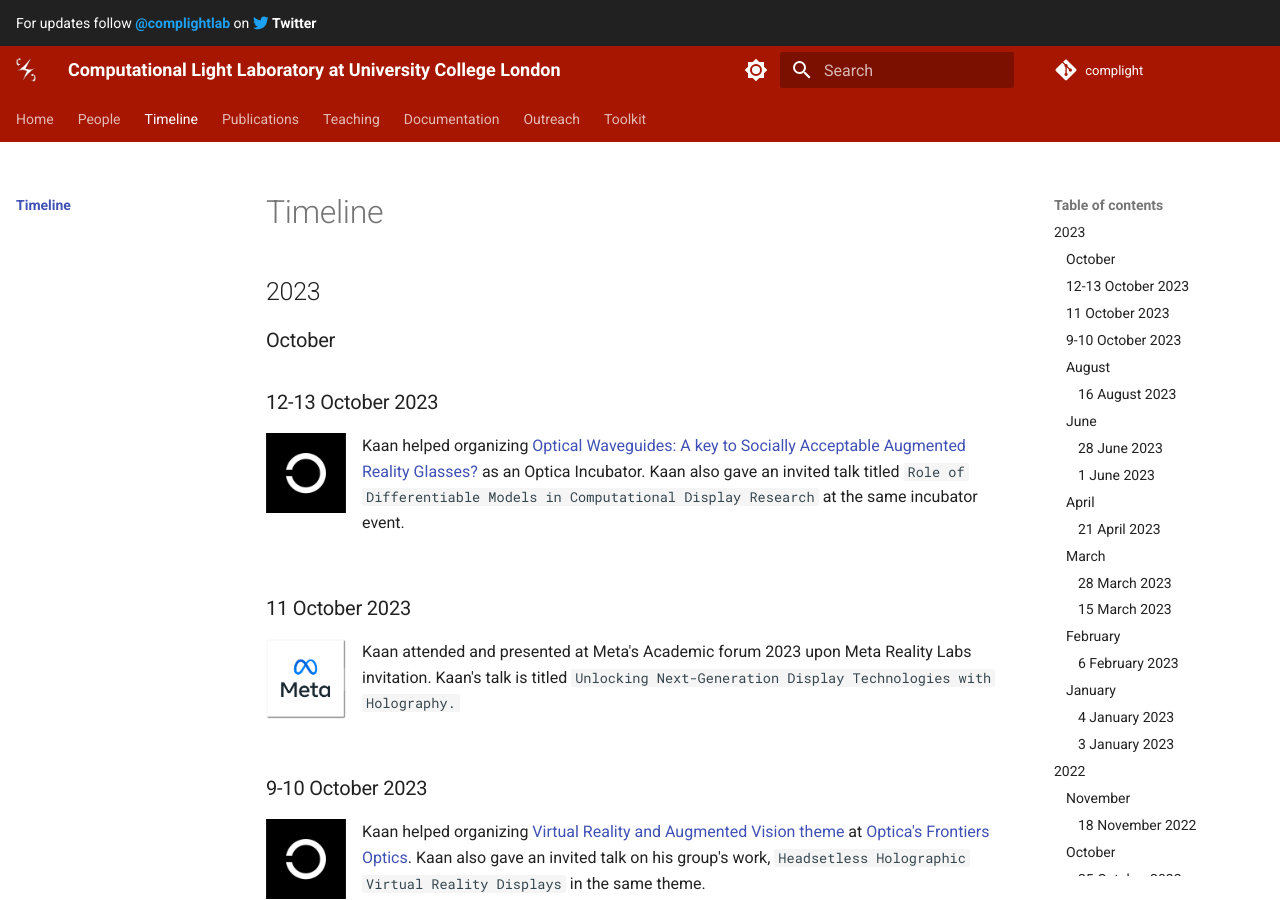
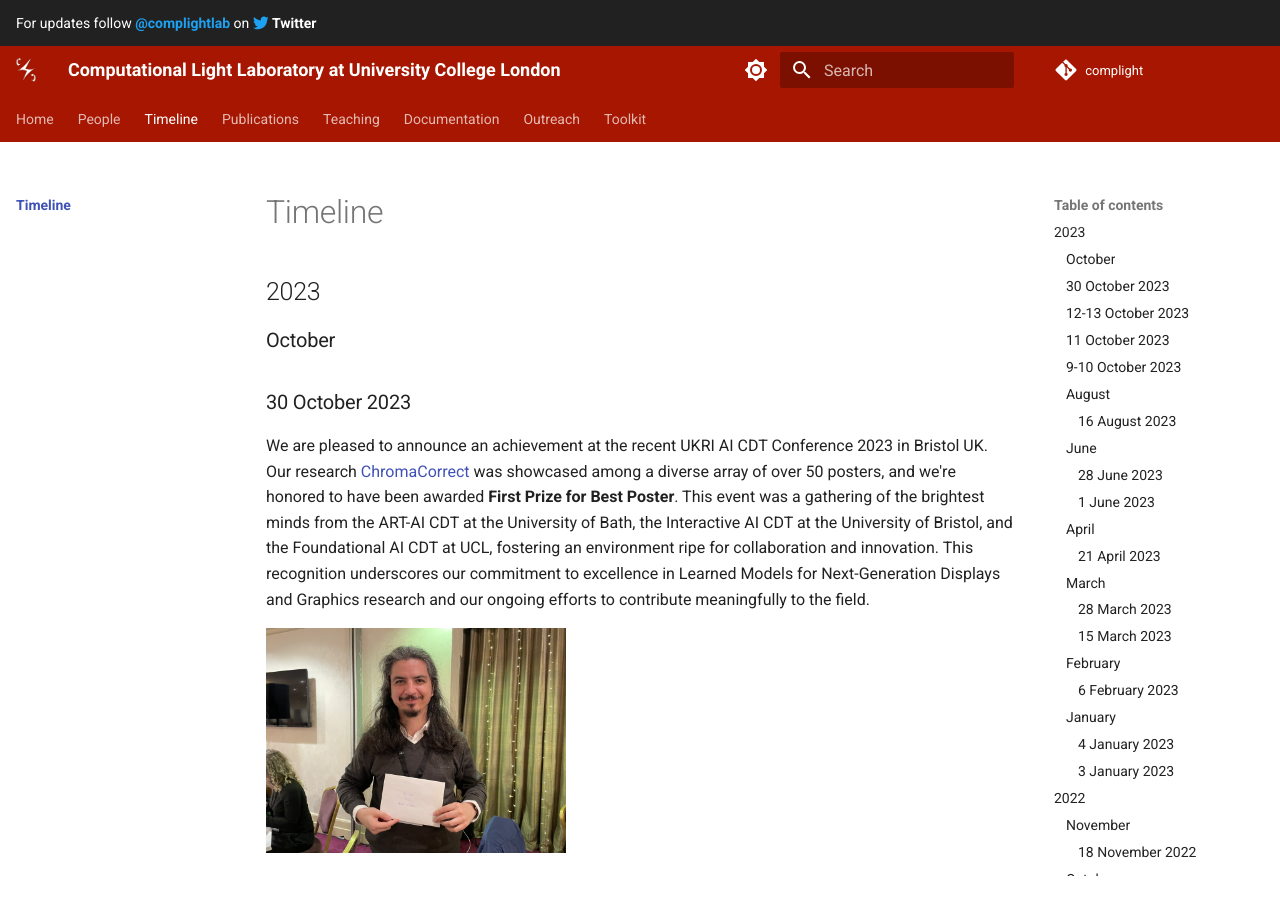
Before and after one commit to complight/complight.github.io, an MkDocs documentation site: the page built from docs/timeline/index.md, in a window 1280 px wide and 900 px high. Built offline with MkDocs 1.6.1 and Material for MkDocs 9.7.7, drawn with Linux system fonts in a browser that asks for light colours.

Commit message:
update timeline poster award

```diff
--- a/docs/timeline/index.md
+++ b/docs/timeline/index.md
@@ -3,6 +3,14 @@
 ## 2023
 
 ### October
+### 30 October 2023
+
+We are pleased to announce an achievement at the recent UKRI AI CDT Conference 2023 in Bristol UK. Our research [ChromaCorrect](http://complightlab.com/ChromaCorrect/) was showcased among a diverse array of over 50 posters, and we're honored to have been awarded **First Prize for Best Poster**. This event was a gathering of the brightest minds from the ART-AI CDT at the University of Bath, the Interactive AI CDT at the University of Bristol, and the Foundational AI CDT at UCL, fostering an environment ripe for collaboration and innovation. This recognition underscores our commitment to excellence in Learned Models for Next-Generation Displays and Graphics research and our ongoing efforts to contribute meaningfully to the field.
+
+<img src="./media/ahmet_guzel_poster_award.jpg" alt="Ahmet Guzel's Poster Award" title="Ahmet Guzel - First Prize for Best Poster" width="300"/>
+
+
+
 ### 12-13 October 2023
 <div style="float: left; height:100px;" class="boxed">
 <img align="left" src="../media/optica.png" width="80" alt/>
```
